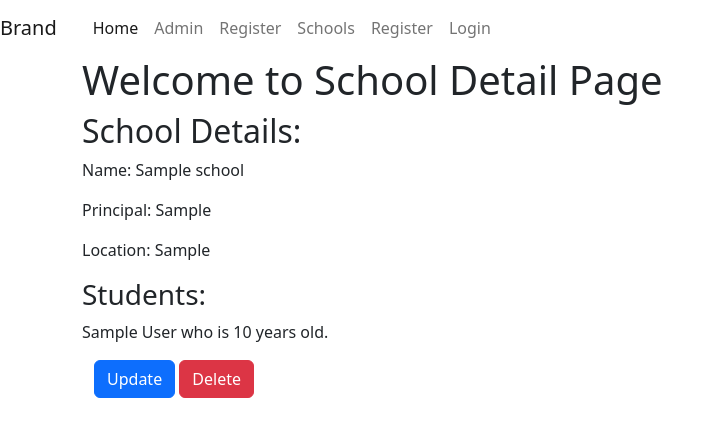
After one commit to javakidx/tours-django, a Django app: page /tours_app/school_detail/1 in a window 1280 px wide. The commit adds this page. Shown: the top 437 px of the page, without its empty margins (0-723 px from the left). Run offline with Django 4.2, Linux system fonts and the light colour scheme; tables that the repository leaves empty hold one stand-in row (values such as "Sample post"); some libraries are stand-ins or nearby versions.

Commit message:
Added CRUD views

```diff
--- a/templates/base.html
+++ b/templates/base.html
@@ -21,6 +21,12 @@
           <li class="nav-item">
             <a class="nav-link" href="{% url 'register' %}">Register</a>
           </li>
+          <li class="nav-item">
+            <a class="nav-link" href="{% url 'tours_app:school_list' %}">Schools</a>
+          </li>
+          <li class="nav-item">
+            <a class="nav-link" href="{% url 'register' %}">Register</a>
+          </li>
           {% if user.is_authenticated %}
           <li class="nav-item">
             <a class="nav-link" href="{% url 'logout' %}">Logout</a>
--- /dev/null
+++ b/templates/tours_app/school_detail.html
@@ -0,0 +1,19 @@
+{% extends 'base.html' %}
+
+{% block content_block %}
+<div class="jumbotron">
+    <h1>Welcome to School Detail Page</h1>
+    <h2>School Details:</h2>
+    <p>Name: {{ school_detail.name }}</p>
+    <p>Principal: {{ school_detail.principal }}</p>
+    <p>Location: {{ school_detail.location }}</p>
+    <h3>Students:</h3>
+    {% for student in school_detail.students.all %}
+        <p>{{student.name}} who is {{student.age}} years old.</p>
+    {% endfor %}
+</div>
+<div class="container">
+    <a class="btn btn-primary" href="{% url 'tours_app:school_update' pk=school_detail.pk %}">Update</a>
+    <a class="btn btn-danger" href="{% url 'tours_app:school_delete' pk=school_detail.pk %}">Delete</a>
+</div>
+{% endblock %}
--- a/tours_app/admin.py
+++ b/tours_app/admin.py
@@ -1,5 +1,5 @@
 from django.contrib import admin
-from tours_app.models import AccessRecord, Topic, Webpage, User, UserProfileInfo
+from tours_app.models import AccessRecord, Topic, Webpage, User, UserProfileInfo, School, Student
 
 # Register your models here.
 admin.site.register(AccessRecord)
@@ -7,3 +7,5 @@ admin.site.register(Topic)
 admin.site.register(Webpage)
 admin.site.register(User)
 admin.site.register(UserProfileInfo)
+admin.site.register(School)
+admin.site.register(Student)
--- a/tours_app/models.py
+++ b/tours_app/models.py
@@ -1,5 +1,6 @@
 from django.db import models
 from django.contrib.auth.models import User as AuthUser
+from django.urls import reverse
 
 
 # Create your models here.
@@ -43,3 +44,24 @@ class UserProfileInfo(models.Model):
 
     def __str__(self):
         return self.user.username
+
+
+class School(models.Model):
+    name = models.CharField(max_length=256)
+    principal = models.CharField(max_length=256)
+    location = models.CharField(max_length=256)
+
+    def __str__(self):
+        return self.name
+
+    def get_absolute_url(self):
+        return reverse('tours_app:school_detail', kwargs={'pk': self.pk})
+
+
+class Student(models.Model):
+    name = models.CharField(max_length=256)
+    age = models.PositiveIntegerField()
+    school = models.ForeignKey(School, related_name='students', on_delete=models.CASCADE)
+
+    def __str__(self):
+        return self.name
--- a/tours_app/urls.py
+++ b/tours_app/urls.py
@@ -9,4 +9,9 @@ urlpatterns = [
     # path('help', views.help, name='help')
     path('relative', views.relative, name='relative'),
     path('other', views.other, name='other'),
+    path('school_list', views.SchoolListView.as_view(), name='school_list'),
+    path('school_detail/<pk>', views.SchoolDetailView.as_view(), name="school_detail"),
+    path('school/create', views.SchoolCreateView.as_view(), name='school_create'),
+    path('school/update/<pk>', views.SchoolUpdateView.as_view(), name='school_update'),
+    path('school/delete/<pk>', views.SchoolDeleteView.as_view(), name='school_delete'),
 ]
--- a/tours_app/views.py
+++ b/tours_app/views.py
@@ -1,12 +1,37 @@
 from django.shortcuts import render
 from django.http import HttpResponse, HttpResponseRedirect
 from tours_app.models import AccessRecord, User, AuthUser, UserProfileInfo
-from . import forms
+from . import forms, models
 from tours_app.forms import NewUserForm, UserForm, UserProfileInfoForm
-from django.urls import reverse
+from django.urls import reverse, reverse_lazy
 from django.contrib.auth.decorators import login_required
 from django.contrib.auth import authenticate, login, logout
-from django.views.generic import View, TemplateView
+from django.views.generic import View, TemplateView, ListView, DetailView, CreateView, DeleteView, UpdateView
+
+
+class SchoolCreateView(CreateView):
+    fields = ('name', 'principal', 'location')
+    model = models.School
+
+
+class SchoolUpdateView(UpdateView):
+    fields = ('name', 'principal')
+    model = models.School
+
+
+class SchoolDeleteView(DeleteView):
+    model = models.School
+    success_url = reverse_lazy('tours_app:school_list')
+
+
+class SchoolListView(ListView):
+    model = models.School
+
+
+class SchoolDetailView(DetailView):
+    context_object_name = 'school_detail'
+    model = models.School
+    template_name = 'tours_app/school_detail.html'
 
 
 # Create your views here.
@@ -14,7 +39,9 @@ class IndexView(TemplateView):
     template_name = 'index.html'
 
     def get_context_data(self, **kwargs):
-        return {'injectme': 'abc'}
+        context = super().get_context_data(**kwargs)
+        context['injectme'] = 'ABC'
+        return context
 
 
 def index(request):
```
Also changed, not shown: templates/tours_app/school_confirm_delete.html (added, +13 -0 lines), templates/tours_app/school_form.html (added, +16 -0 lines), templates/tours_app/school_list.html (added, +14 -0 lines).
